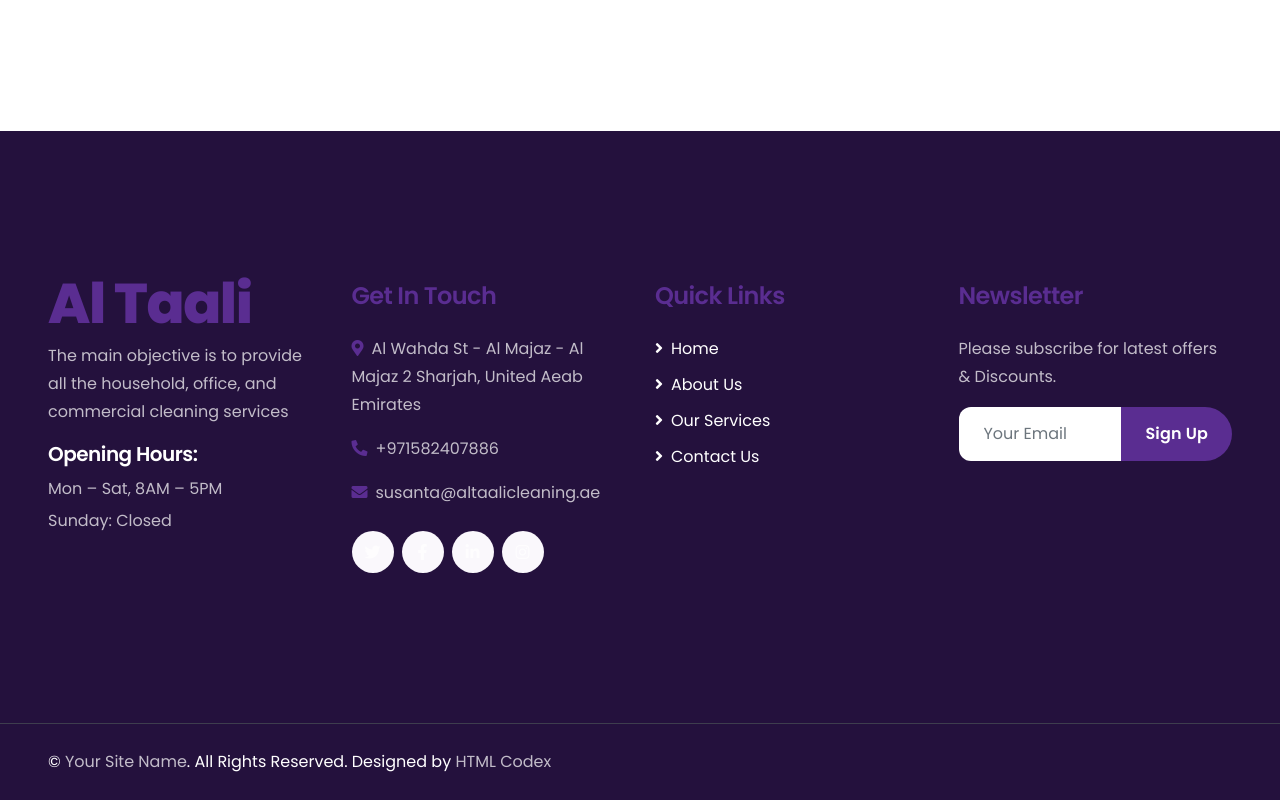
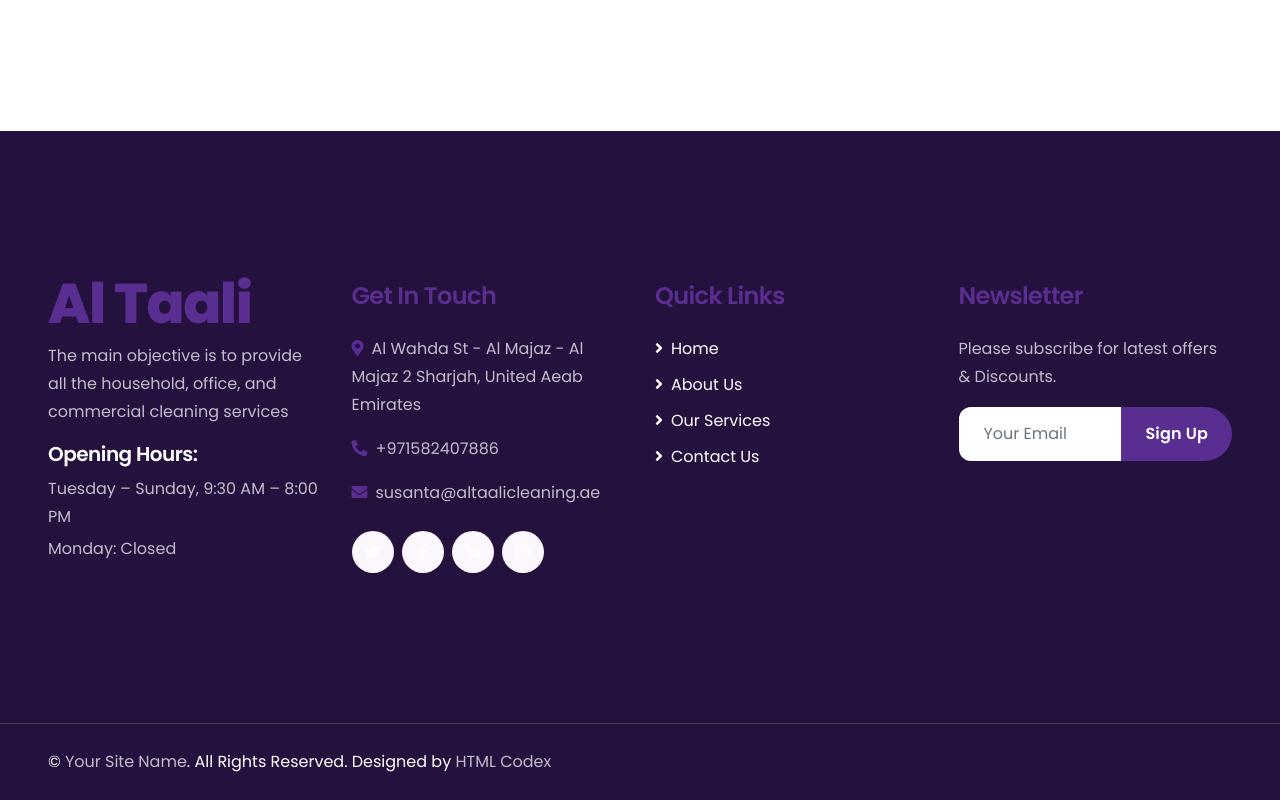
Before and after one commit to susantasarkar/altaali, a plain HTML site: page about.html in a window 1280 px wide. Shown: the part 2558-3358 px from the top of the page. Drawn offline with nearby package versions, Linux system fonts and the light colour scheme.

Commit message:
Align opening hours across website

```diff
--- a/about.html
+++ b/about.html
@@ -302,8 +302,8 @@
                 </a>
                 <p>The main objective is to provide all the household, office, and commercial cleaning services</p>
                 <h5 class="font-weight-semi-bold text-white mb-2">Opening Hours:</h5>
-                <p class="mb-1">Mon – Sat, 8AM – 5PM</p>
-                <p class="mb-0">Sunday: Closed</p>
+                <p class="mb-1">Tuesday – Sunday, 9:30 AM – 8:00 PM</p>
+                <p class="mb-0">Monday: Closed</p>
             </div>
             <div class="col-lg-3 col-md-6 mb-5">
                 <h4 class="font-weight-semi-bold text-primary mb-4">Get In Touch</h4>
```
